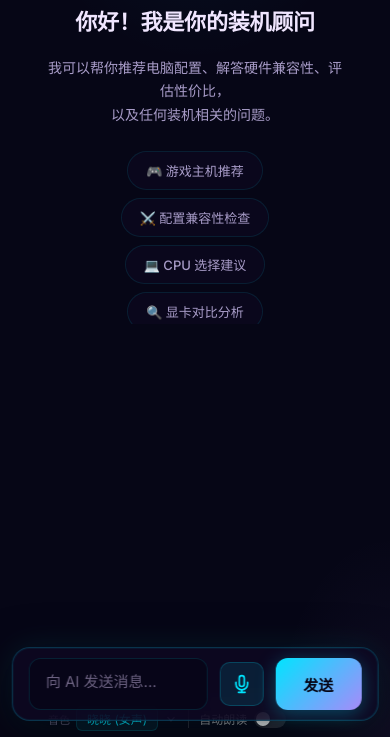
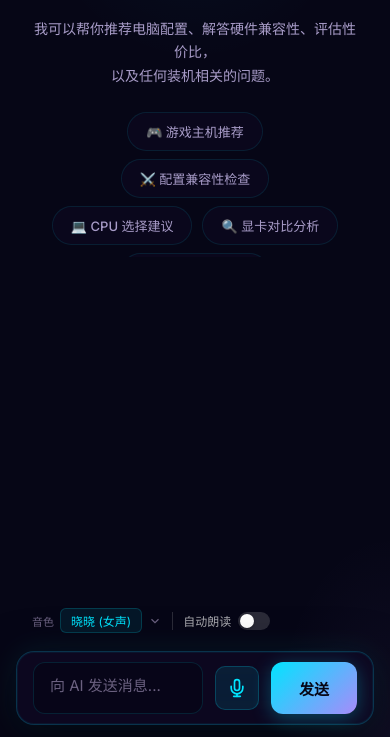
Before and after one commit to 52xiwu/pc-builder-deploy, a website: page myai.html in a window 390 px wide. Shown: the part 107-844 px from the top of the page. Drawn offline with Linux system fonts and the light colour scheme.

Commit message:
fix(layout): switch input-wrap from position:fixed to flex flow - chatArea scroll no longer bleeds under input bar

```diff
--- a/myai.html
+++ b/myai.html
@@ -176,7 +176,7 @@ body {
   display: flex;
   flex-direction: column;
   overflow: hidden;
-  padding: 58px 32px 0;
+  padding: 0 32px;
   width: 100%;
   min-height: 0;
 }
@@ -329,7 +329,7 @@ body {
   display: flex;
   flex-direction: column;
   gap: 16px;
-  padding: 12px 0 160px;
+  padding: 70px 0 24px;
   scroll-behavior: smooth;
   min-height: 0;
   /* 与 .input-wrap (920px centered) 对齐 */
@@ -467,12 +467,10 @@ body {
 
 /* ── 输入区 ── */
 .input-wrap {
-  position: fixed;
-  bottom: max(24px, 12vh);
-  left: 50%;
-  transform: translateX(-50%);
+  flex-shrink: 0;
   width: min(920px, 94vw);
-  z-index: 100;
+  margin: 0 auto;
+  padding: 12px 0 16px;
 }
 
 .input-bar {
@@ -663,33 +661,23 @@ body {
 
 @media (max-width: 640px) {
   .main {
+    padding: 0 16px;
+  }
   .msg-row { max-width: 88%; }
   .topbar { padding: 0 14px; }
-  .input-wrap {
-    bottom: max(16px, env(safe-area-inset-bottom, 12px));
-    width: min(94vw, 100%);
-    left: 50%;
-    transform: translateX(-50%);
-  }
   #welcomePage {
     padding: 20px max(16px, env(safe-area-inset-bottom, 12px));
   }
   #chatArea {
-    padding: 12px 0 calc(max(16px, env(safe-area-inset-bottom, 12px)) + 80px);
+    padding: 70px 0 16px;
+  }
+  .input-wrap {
+    width: min(100%, 100%);
+    padding: 12px 0 max(12px, env(safe-area-inset-bottom, 8px));
   }
 }
 
-/* ══════════════════════════════════════════════════════════════
-   聊天页左右装饰层 — chat-ambient
-   全部 pointer-events: none，不影响交互
-   ══════════════════════════════════════════════════════════════ */
-.chat-ambient {
-  position: fixed;
-  inset: 0;
-  z-index: 1;
-  pointer-events: none;
-  overflow: hidden;
-}
+/* (decoration layers removed 2026-05-15) */
 
 /* ── 减少动效 ── */
 @media (prefers-reduced-motion: reduce) {
```
